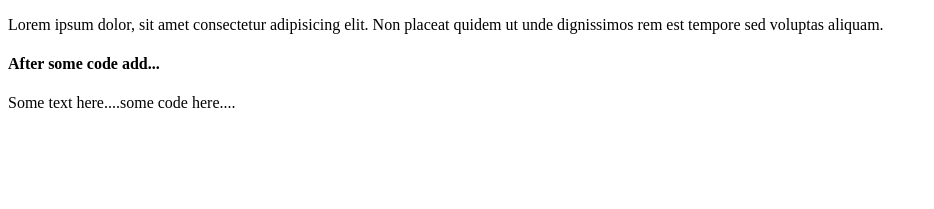
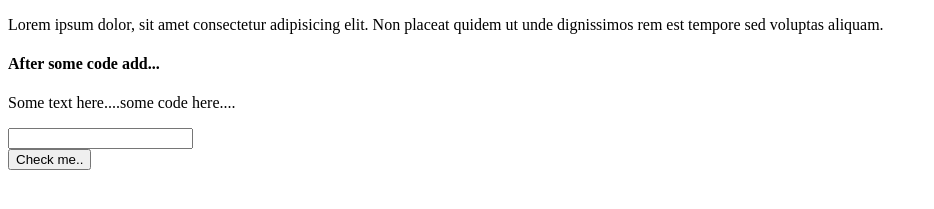
Before and after one commit to ThisShahin/First-website, a plain HTML site: page index.html in a window 1280 px wide. Shown: the part 105-314 px from the top of the page, without its empty margins (0-934 px from the left). Drawn offline with Linux system fonts and the light colour scheme.

Commit message:
button add..

```diff
--- a/index.html
+++ b/index.html
@@ -14,5 +14,8 @@
 
     <h4>After some code add...</h4>
     <p>Some text here....some code here....</p>
+    <input type="text">
+    <br>
+    <button>Check me..</button>
 </body>
 </html>
```
